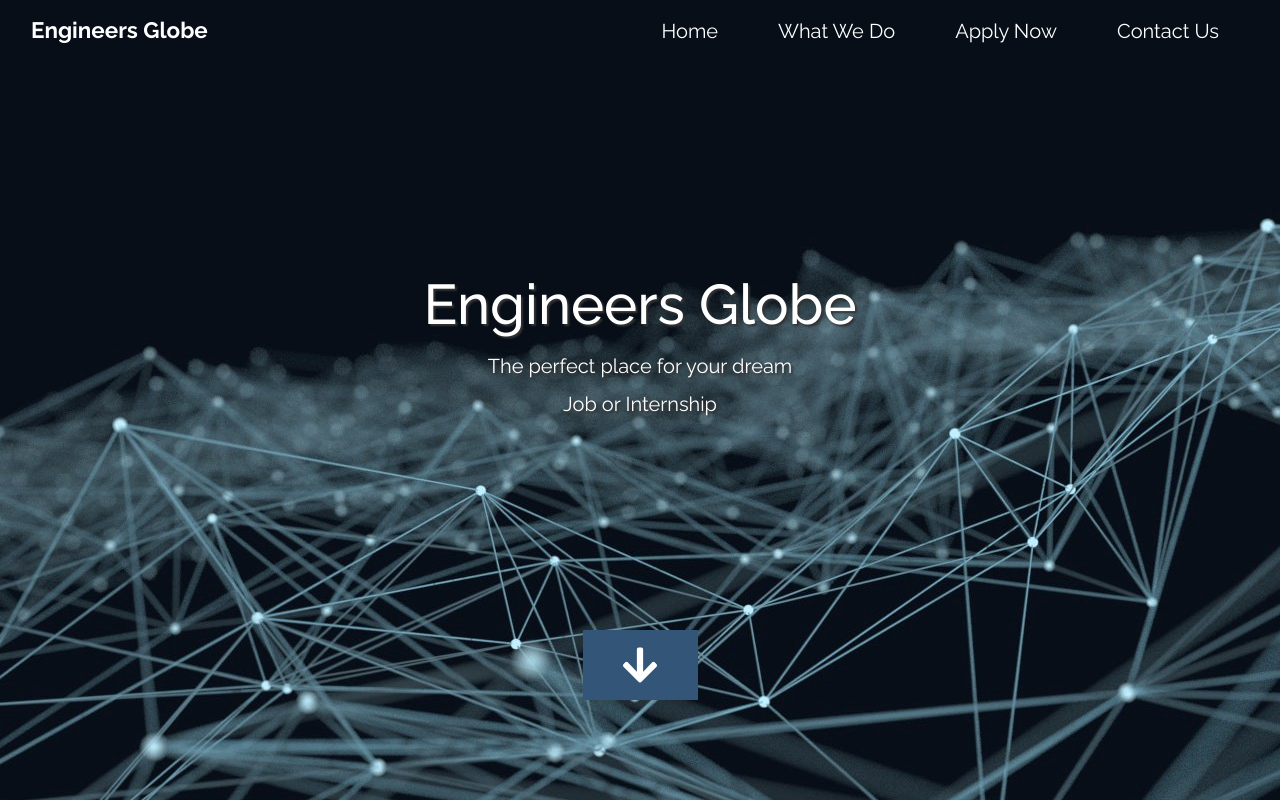
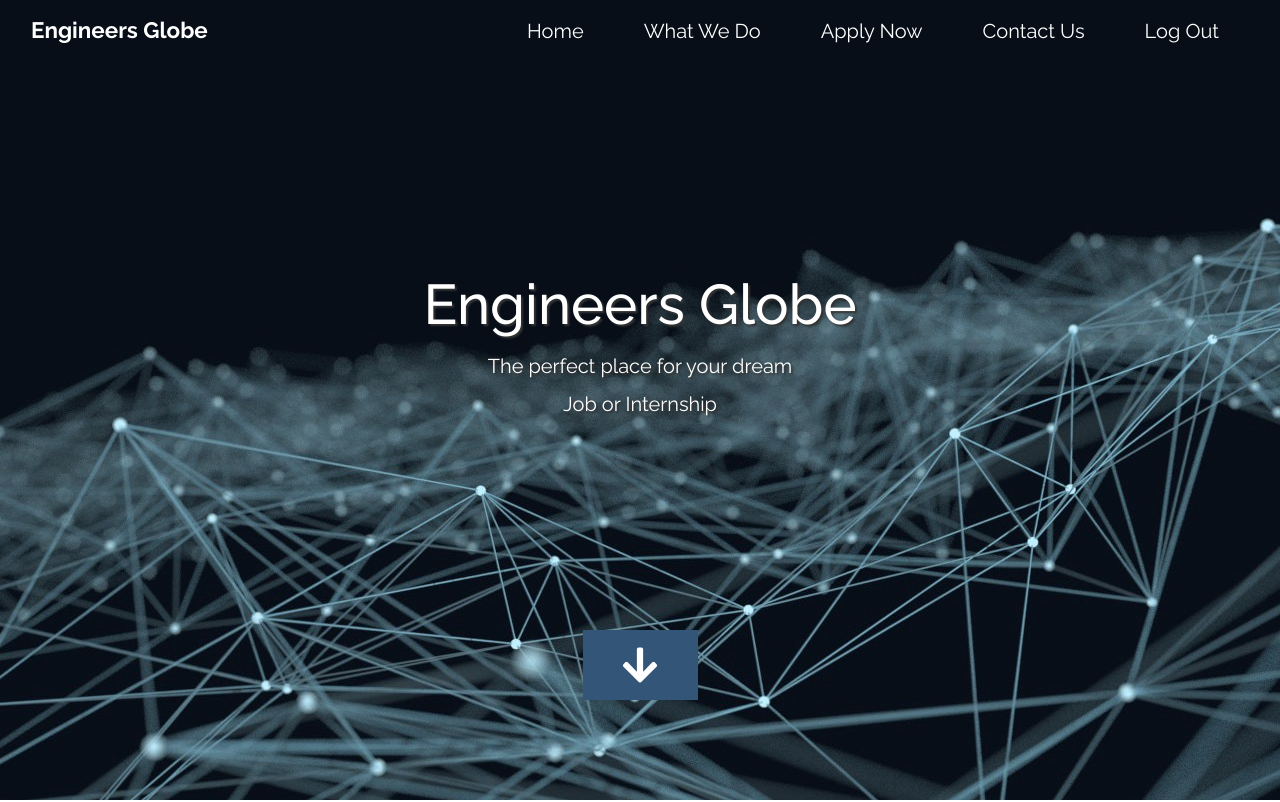
Before and after one commit to sannidhikasturi/Project-Work-2-Batch15, a plain HTML site: page homepage.html in a window 1280 px wide. Shown: the top 802 px of the page. Drawn offline with Linux system fonts and the light colour scheme.

Commit message:
Update homepage.html

```diff
--- a/homepage.html
+++ b/homepage.html
@@ -50,6 +50,10 @@ https://www.tooplate.com/view/2117-infinite-loop
  </nav>
               <li class="nav-item">
                   <a class="nav-link tm-nav-link" href="#contact">Contact Us</a>
+              </li>
+
+              <li class="nav-item">
+                  <a class="nav-link tm-nav-link" onclick="location.href='index.html';">Log Out</a>
               </li>
 
             </ul>
```
